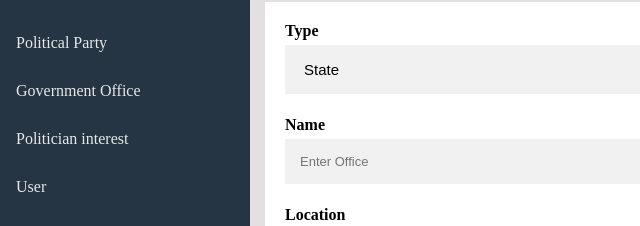
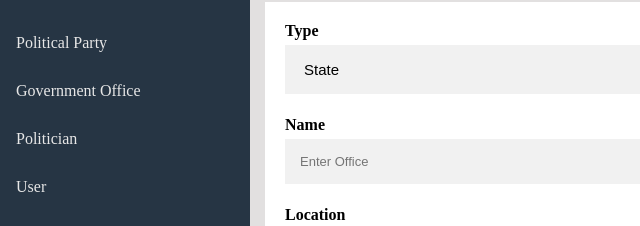
Before and after one commit to niyobobo/Politico, a website: page UI/createOffice.html in a window 1280 px wide. Shown: the part 127-353 px from the top of the page, 0-640 px from the left. Drawn offline with Linux system fonts and the light colour scheme.

Commit message:
This commit is for edit editOffice html page

```diff
--- a/UI/createOffice.html
+++ b/UI/createOffice.html
@@ -17,7 +17,7 @@
         <ul>
             <li></i><a href="admin.html">Political Party</a></li>
             <li></i><a href="governmentOffice.html">Government Office</a></li>
-            <li></i><a href="politicians.html">Politician interest</a></li>
+            <li></i><a href="politicians.html">Politician</a></li>
             <li></i><a href="user.html">User</a></li>
         </ul>
     </div>
```
Also changed, not shown: UI/createParty.html (+1 -1 lines), UI/editOffice.html (+1 -1 lines), UI/editParty.html (+1 -1 lines).
